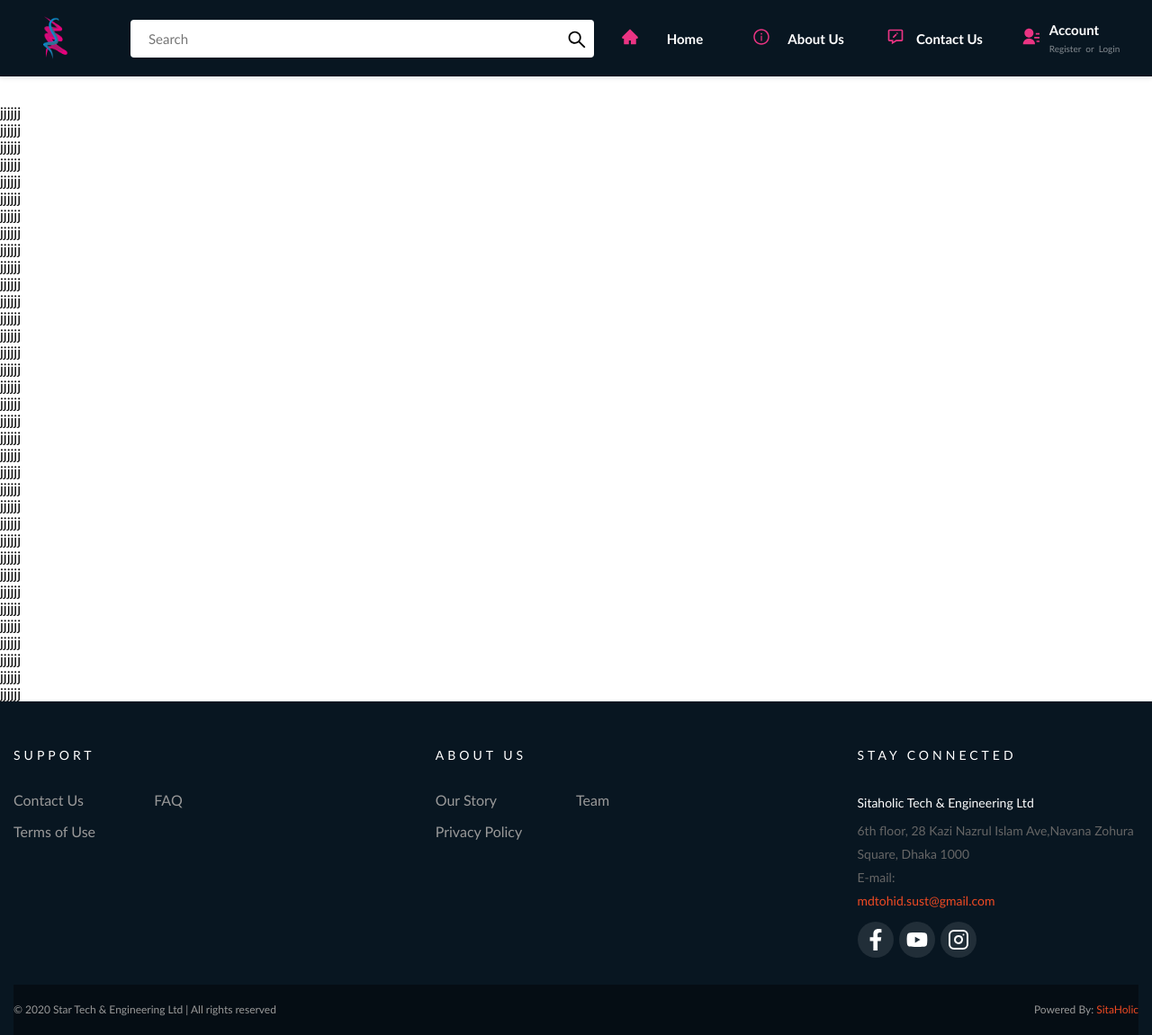
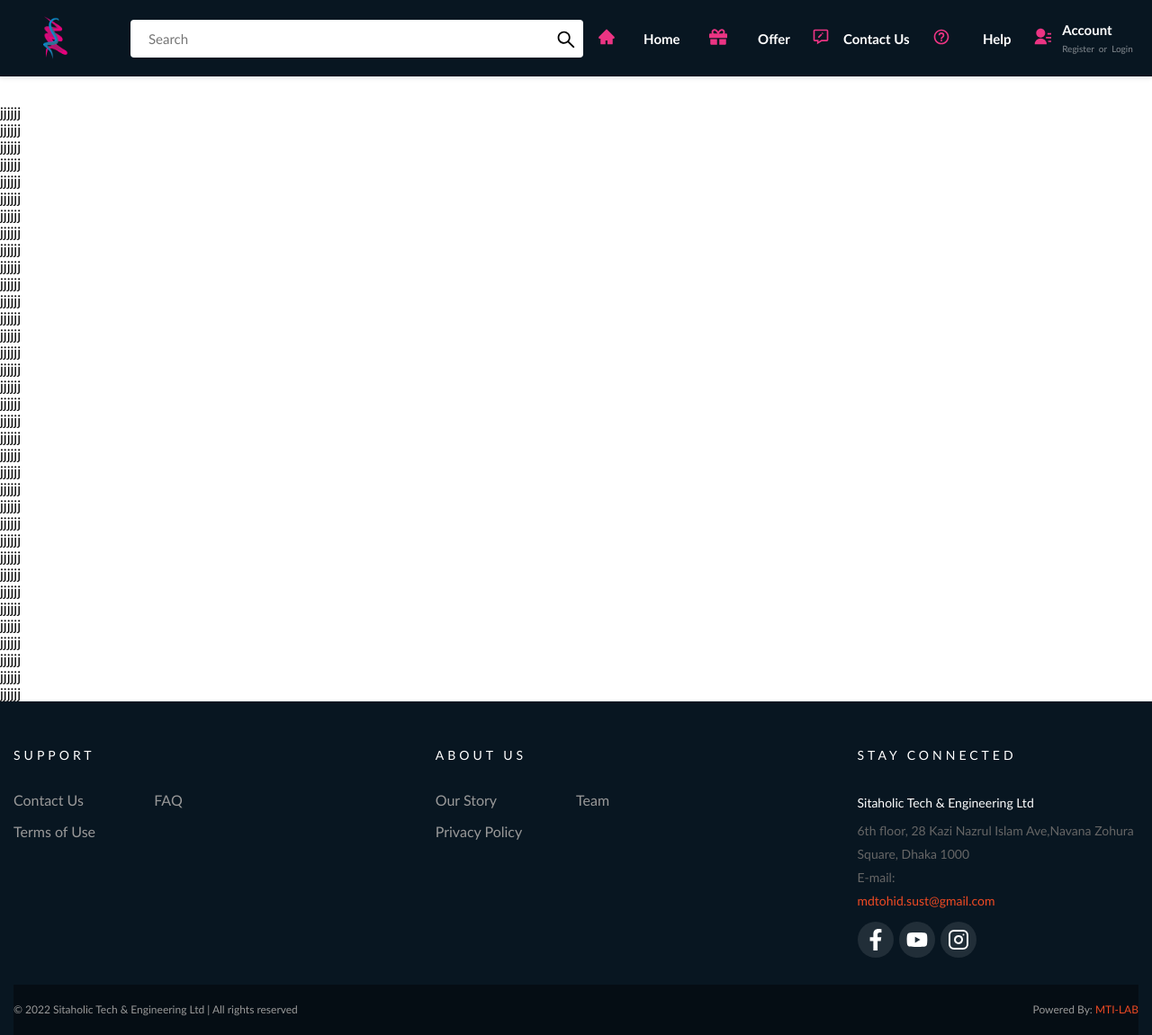
Before and after one commit to Tohid001/Sita-ecom, a React (Create React App) app in the folder front-end/: page / in a window 1280 px wide. Shown: the whole page at 90% size. Built offline with nearby package versions, Linux system fonts and the light colour scheme.

Commit message:
bottomNavBar is updated and bugs in subfooter section are resolved

```diff
--- a/front-end/src/components/layout/footer/SubFooter.js
+++ b/front-end/src/components/layout/footer/SubFooter.js
@@ -4,9 +4,11 @@ import { StyledSubfooter } from "./Subfooter.styled";
 function SubFooter() {
   return (
     <StyledSubfooter>
-      <p>&copy; 2020 Star Tech & Engineering Ltd &#x7c; All rights reserved</p>
       <p>
-        Powered By: <a>SitaHolic</a>
+        &copy; 2022 Sitaholic Tech & Engineering Ltd &#x7c; All rights reserved
+      </p>
+      <p>
+        Powered By: <a>MTI-LAB</a>
       </p>
     </StyledSubfooter>
   );
--- a/front-end/src/components/layout/footer/Subfooter.styled.js
+++ b/front-end/src/components/layout/footer/Subfooter.styled.js
@@ -1,10 +1,6 @@
 import styled from "styled-components";
 
 export const StyledSubfooter = styled.div`
-  @media (max-width: 1366px) {
-    background: rgba(0, 0, 0, 0.4);
-  }
-
   padding: 15px 0;
   display: flex;
   flex-wrap: wrap;
@@ -17,14 +13,22 @@ export const StyledSubfooter = styled.div`
     line-height: 26px;
     @media (min-width: 768px) {
       flex: 0 0 50%;
+      &:nth-child(1) {
       text-align: start;
+    }
+      &:nth-child(2) {
+      text-align: end;
+    }
+
     }
     & a {
       color: rgb(239, 74, 35);
     }
+  }
+  @media (max-width: 1366px) {
+    background: rgba(0, 0, 0, 0.4);
+  }
 
-    &:nth-child(2) {
-      text-align: end;
-    }
+
   }
 `;
--- a/front-end/src/components/layout/header/bottomNavigation/data.js
+++ b/front-end/src/components/layout/header/bottomNavigation/data.js
@@ -1,12 +1,14 @@
 import { AiFillHome } from "react-icons/ai";
-import { AiOutlineInfoCircle } from "react-icons/ai";
+import { FaGift } from "react-icons/fa";
 import { BiMessageEdit } from "react-icons/bi";
+import { BiHelpCircle } from "react-icons/bi";
 import { RiContactsFill } from "react-icons/ri";
 
 export const data = [
   { title: "Home", path: "/Home", icon: <AiFillHome /> },
-  { title: "About Us", path: "/About us", icon: <AiOutlineInfoCircle /> },
+  { title: "Offer", path: "/offer", icon: <FaGift /> },
   { title: "Contact Us", path: "/Contact us", icon: <BiMessageEdit /> },
+  { title: "Help", path: "/help", icon: <BiHelpCircle /> },
   {
     title: "Account",
     path: "/Account",
```
